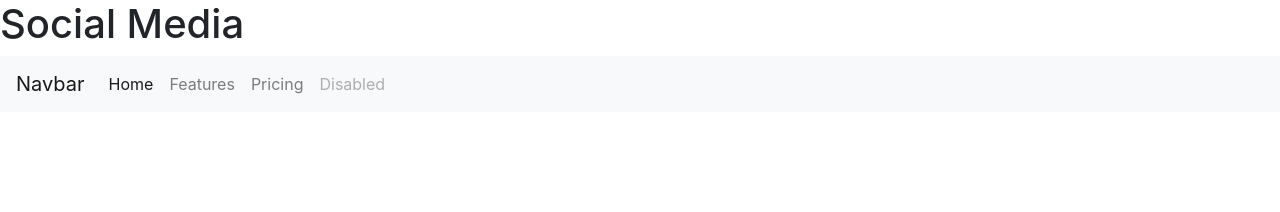
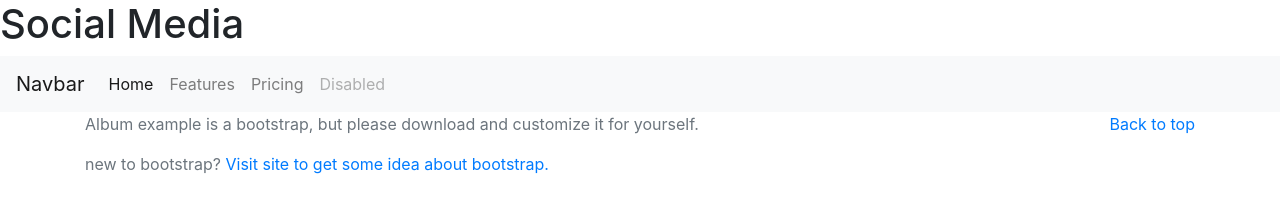
Before and after one commit to pragya-sharma11/Social_Media_Project, a website: page Project/public/index.html in a window 1280 px wide. Drawn offline with nearby package versions, Linux system fonts and the light colour scheme.

Commit message:
some fixes

```diff
--- a/Project/public/components/footer.html
+++ b/Project/public/components/footer.html
@@ -12,7 +12,7 @@
             <p class="float-right">
                 <a href="#">Back to top</a>
             </p>
-            <p>Album example is a bootstrap, but please </p>
+            <p>Album example is a bootstrap, but please download and customize it for yourself.</p>
             <p>new to bootstrap? <a href="https://getbootstrap.com">Visit site to get some idea about bootstrap.</a></p>
         </div>
     </footer>
--- a/Project/public/index.html
+++ b/Project/public/index.html
@@ -15,7 +15,7 @@
 <body>
     <h1>Social Media</h1>
     <div id="navbar"></div>
-    <div id="content"></div>
-    <div id="footer"></div>
+    <div id="content" ></div>
+    <div id="footer" style="position: sticky;bottom:0px;"></div>
 </body>
 </html>
--- a/Project/public/js/social-common.js
+++ b/Project/public/js/social-common.js
@@ -1,3 +1,4 @@
 $(()=>{
     $('#navbar').load('./components/navbar.html')
+    $('#footer').load('./components/footer.html')
 })
```
